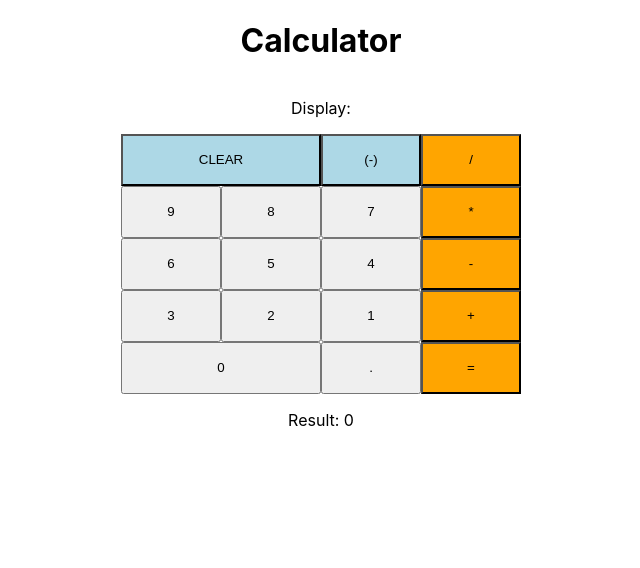
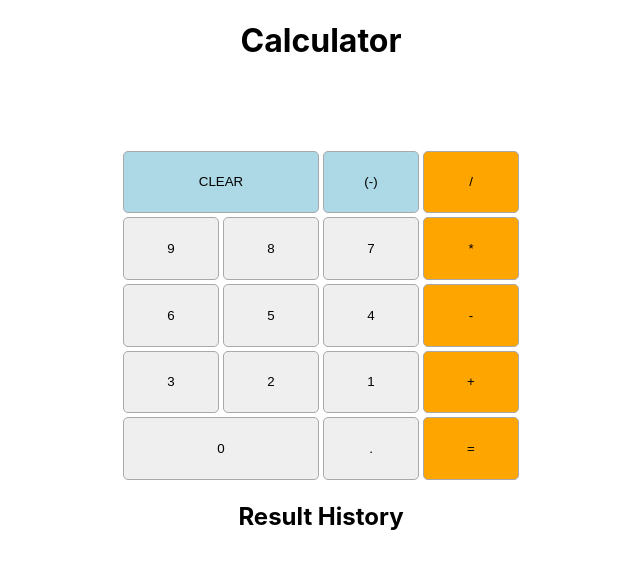
Before and after one commit to folabia1/calculator, a React (Create React App) app: page / in a window 1280 px wide. Shown: the top 568 px of the page, without its empty margins (319-959 px from the left). Built offline with nearby package versions, Linux system fonts and the light colour scheme.

Commit message:
implement result history

```diff
--- a/src/App.css
+++ b/src/App.css
@@ -2,43 +2,9 @@
   text-align: center;
 }
 
-.App-logo {
-  height: 40vmin;
-  pointer-events: none;
-}
-
-@media (prefers-reduced-motion: no-preference) {
-  .App-logo {
-    animation: App-logo-spin infinite 20s linear;
-  }
-}
-
-.App-header {
-  background-color: #282c34;
-  min-height: 100vh;
-  display: flex;
-  flex-direction: column;
-  align-items: center;
-  justify-content: center;
-  font-size: calc(10px + 2vmin);
-  color: white;
-}
-
-.App-link {
-  color: #61dafb;
-}
-
-@keyframes App-logo-spin {
-  from {
-    transform: rotate(0deg);
-  }
-  to {
-    transform: rotate(360deg);
-  }
-}
-
 .Calculator {
   width: min(95%, 400px);
+  height: max(50vh, 400px);
   margin: auto;
   display: grid;
   grid-template-columns: 3fr 1fr;
@@ -51,6 +17,15 @@
 
 .Display {
   grid-area: Display;
+  justify-self: end;
+}
+
+button {
+  border-style: solid;
+  border-color: darkgray;
+  border-radius: 5px;
+  border-width: 1px;
+  margin: 2px;
 }
 
 .TopButtons {
@@ -93,3 +68,15 @@
 .ClearButton, .NegativeSignButton {
   background-color: lightblue;
 }
+
+.resultHistory {
+  margin: 15px 0 0 0;
+  display: flex;
+  flex-direction: column-reverse;
+}
+
+.resultButton {
+  width: min(75%, 300px);
+  height: 25px;
+  margin: 2px auto;
+}
--- a/src/components/Calculator.js
+++ b/src/components/Calculator.js
@@ -8,7 +8,14 @@ import { NegativeSignButton } from "./NegativeSignButton";
 export function Calculator(props) {
   let [ stack, setStack ] = useState([]);
   let [ doesStackHoldResult, setDoesStackHoldResult ] = useState(false);
-  let [ result, setResult ] = useState(0);
+  let [ resultHistory, setResultHistory ] = useState([]);
+
+  // function updateResultHistory(prevResultHistory, newResult) {
+  //   while (prevResultHistory.length >= 5) {
+  //     prevResultHistory.unshift()
+  //   }
+  //   return [...prevResultHistory, newResult]
+  // }
 
   function pushToStack(value) {
     if (!isNaN(value)) { // DIGIT
@@ -71,7 +78,7 @@ export function Calculator(props) {
 
   function clearStack() {
     if (stack.length === 0) {
-      setResult("")
+      setResultHistory([])
     }
     setStack([]);
     setDoesStackHoldResult(false)
@@ -113,7 +120,13 @@ export function Calculator(props) {
         foundIndex = inputOperations.findIndex(item => item === opType);
       }
     });
-    setResult(inputNumbers[0]);
+    setResultHistory((prevResultHistory) => {
+      let history = prevResultHistory;
+      while (history.length >= 10) {
+        history.shift()
+      }
+      return [...history, inputNumbers[0]]
+    });
     setStack([inputNumbers[0]])
     setDoesStackHoldResult(true)
   }
@@ -125,7 +138,7 @@ export function Calculator(props) {
     <>
       <div className="Calculator">
         <div className="Display">
-          <p>Display: {stack.map(symbol => symbol + " ")}</p>
+          <h2>{stack.map(symbol => symbol + " ")}</h2>
         </div>
         <div className="TopButtons">
           <ClearButton onClick={clearStack}/>
@@ -140,7 +153,21 @@ export function Calculator(props) {
           <EqualsButton onClick={calculate}/>
         </div>
       </div>
-      <p>Result: {result}</p>
+      <h2>Result History</h2>
+      <div className="resultHistory">
+        {resultHistory.map((result, index) =>
+          <button
+            className="resultButton" value={result} key={index}
+            onClick={(event) => {
+              setStack([event.target.value]);
+              setDoesStackHoldResult(true);
+              setResultHistory(prevResultHistory => prevResultHistory.slice(0, 1+index))
+            }}
+          >
+            {result}
+          </button>)}
+      </div>
+
     </>
   )
 }
```
